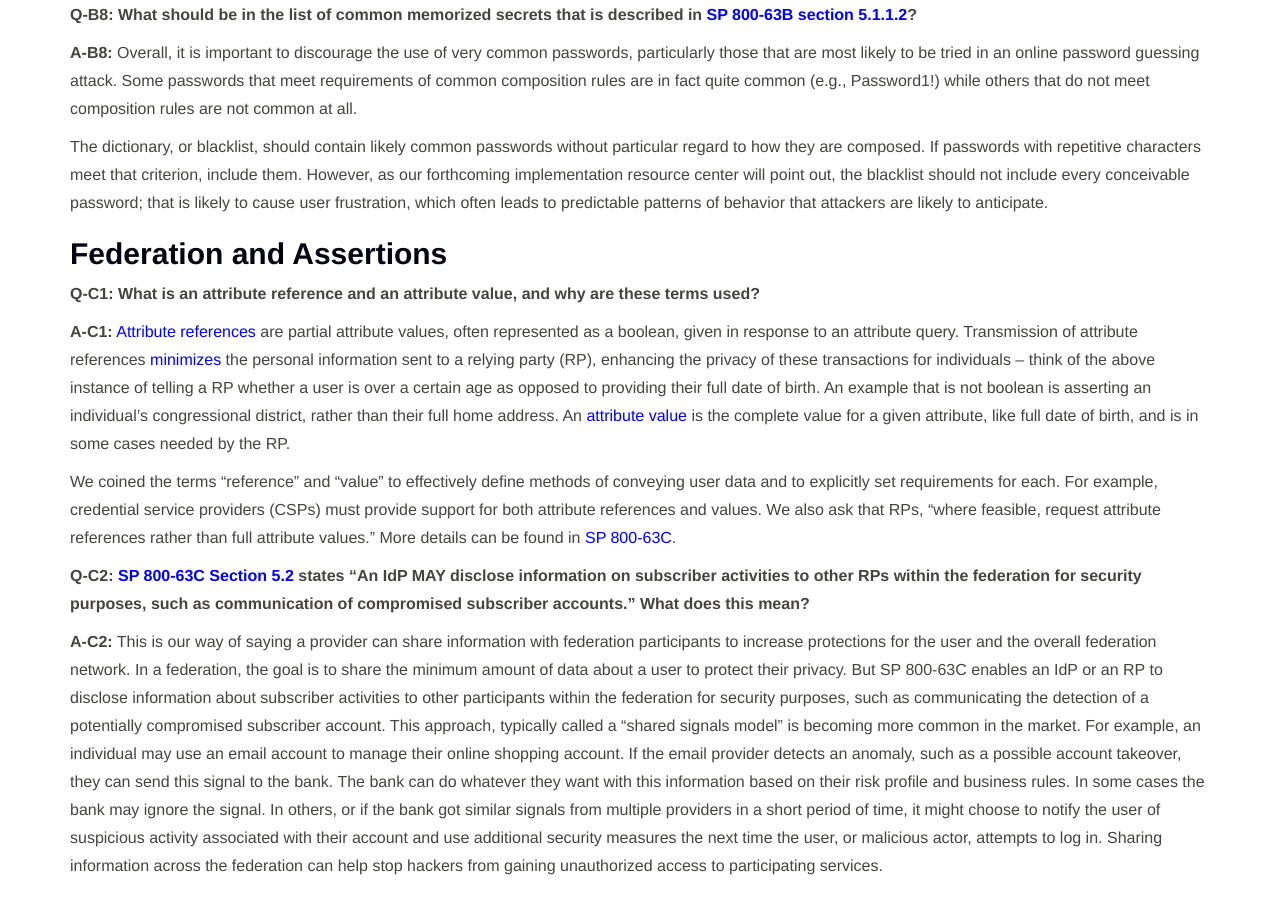
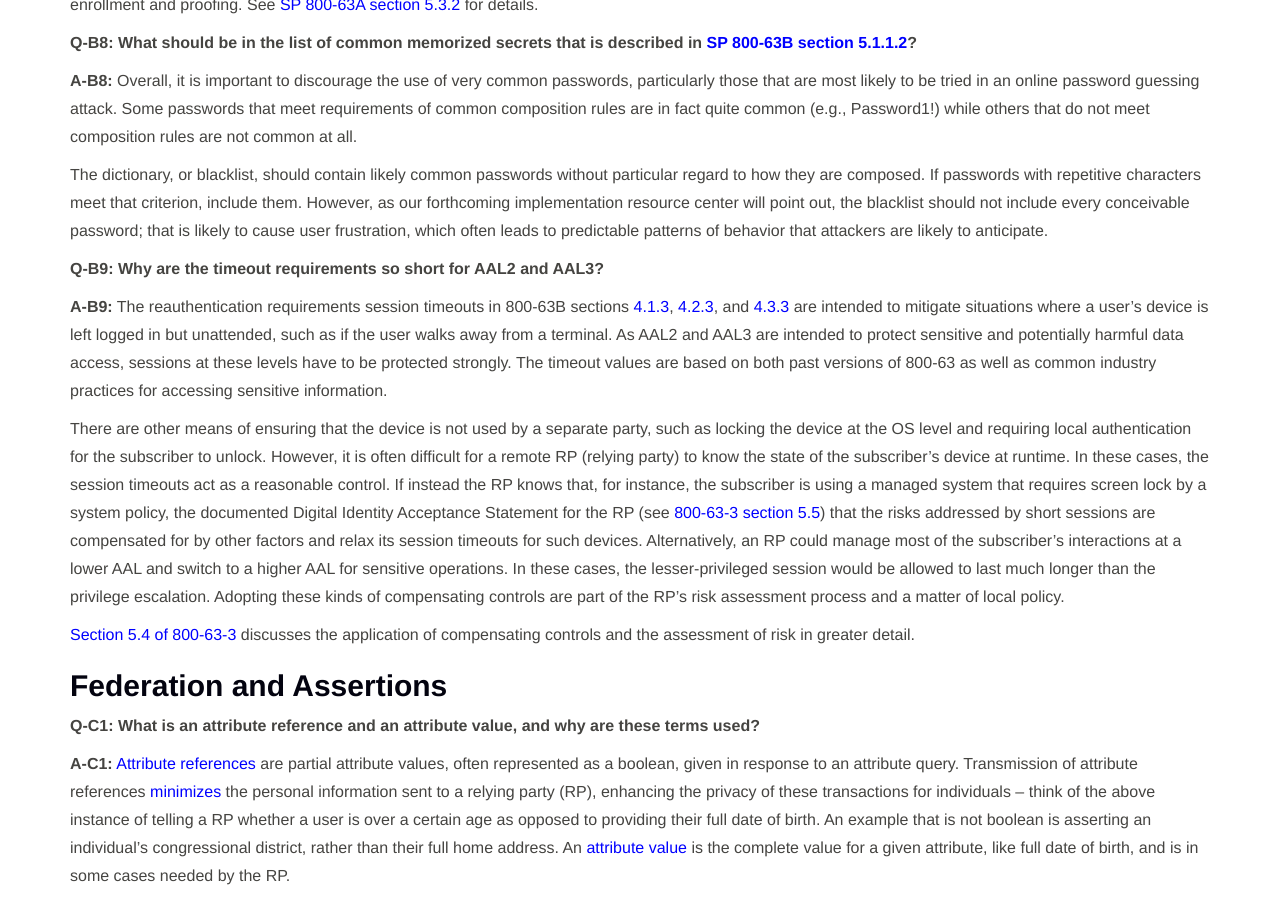
Before and after one commit to usnistgov/800-63-FAQ, a Jekyll site: the page built from index.md, in a window 1280 px wide and 900 px high, scrolled down 5289 px. Built offline with Jekyll 4.4.1, drawn with Linux system fonts in a browser that asks for light colours; some of the changed text lies outside the part shown.

Commit message:
added FAQ entry on AAL2 and AAL3 timeouts, and compensating controls

```diff
--- a/faq-v1.md
+++ b/faq-v1.md
@@ -1,3 +1,12 @@
+<!--
+*
+*
+*  (NOTE: to make these lists render properly, end each
+*  line with two spaces following the closing 'a' tag.)
+*
+*
+-->
+
 *General*
 <a href="#q1">Q1: Why were identity proofing, authentication, and federation separated into distinct categories?</a>
 <a href="#q2">Q2: Each xAL has only three levels. Why change from four levels to three?</a>
@@ -17,6 +26,7 @@
 <a href="#q-b6">Q-B6: Are password composition rules no longer recommended?</a>
 <a href="#q-b7">Q-B7: Is use of knowledge-based authentication permitted?</a>
 <a href="#q-b8">Q-B8: What should be in the list of common memorized secrets that is described in SP 800-63B section 5.1.1.2?</a>
+<a href="#q-b9">Q-B9: Why are the timeout requirements so short for AAL2 and AAL3?</a>
 
 *Federation and Assertions*
 <a href="#q-c1">Q-C1: What is an attribute reference and an attribute value, and why are these terms used?</a>
@@ -116,6 +126,14 @@ A similar technique, knowledge-based verification (KBV), is permitted for use in
 
 The dictionary, or blacklist, should contain likely common passwords without particular regard to how they are composed. If passwords with repetitive characters meet that criterion, include them. However, as our forthcoming implementation resource center will point out, the blacklist should not include every conceivable password; that is likely to cause user frustration, which often leads to predictable patterns of behavior that attackers are likely to anticipate.
 
+<a name="q-b9"></a>**Q-B9: Why are the timeout requirements so short for AAL2 and AAL3?**
+
+**A-B9:** The reauthentication requirements session timeouts in 800-63B sections [4.1.3](https://pages.nist.gov/800-63-3/sp800-63b.html#aal1reauth), [4.2.3](https://pages.nist.gov/800-63-3/sp800-63b.html#aal2reauth), and [4.3.3](https://pages.nist.gov/800-63-3/sp800-63b.html#aal3reauth) are intended to mitigate situations where a user’s device is left logged in but unattended, such as if the user walks away from a terminal. As AAL2 and AAL3 are intended to protect sensitive and potentially harmful data access, sessions at these levels have to be protected strongly. The timeout values are based on both past versions of 800-63 as well as common industry practices for accessing sensitive information.
+
+There are other means of ensuring that the device is not used by a separate party, such as locking the device at the OS level and requiring local authentication for the subscriber to unlock. However, it is often difficult for a remote RP (relying party) to know the state of the subscriber’s device at runtime. In these cases, the session timeouts act as a reasonable control. If instead the RP knows that, for instance, the subscriber is using a managed system that requires screen lock by a system policy, the documented Digital Identity Acceptance Statement for the RP (see [800-63-3 section 5.5](https://pages.nist.gov/800-63-3/sp800-63-3.html#daps)) that the risks addressed by short sessions are compensated for by other factors and relax its session timeouts for such devices. Alternatively, an RP could manage most of the subscriber’s interactions at a lower AAL and switch to a higher AAL for sensitive operations. In these cases, the lesser-privileged session would be allowed to last much longer than the privilege escalation. Adopting these kinds of compensating controls are part of the RP’s risk assessment process and a matter of local policy.
+
+[Section 5.4 of 800-63-3](https://pages.nist.gov/800-63-3/sp800-63-3.html#risk) discusses the application of compensating controls and the assessment of risk in greater detail.
+
 ## Federation and Assertions
 
 <a name="q-c1"></a>**Q-C1: What is an attribute reference and an attribute value, and why are these terms used?**
```
Also changed, not shown: index.md (+1 -1 lines).
